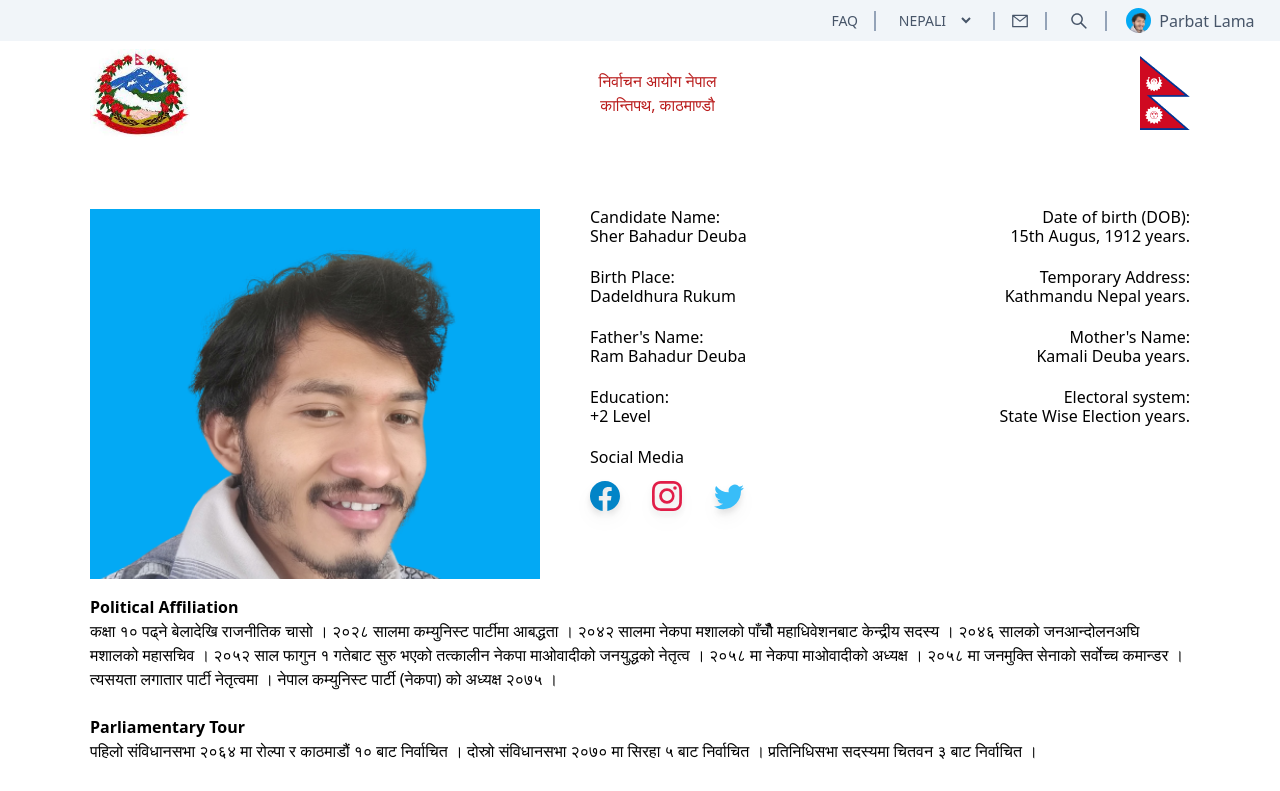
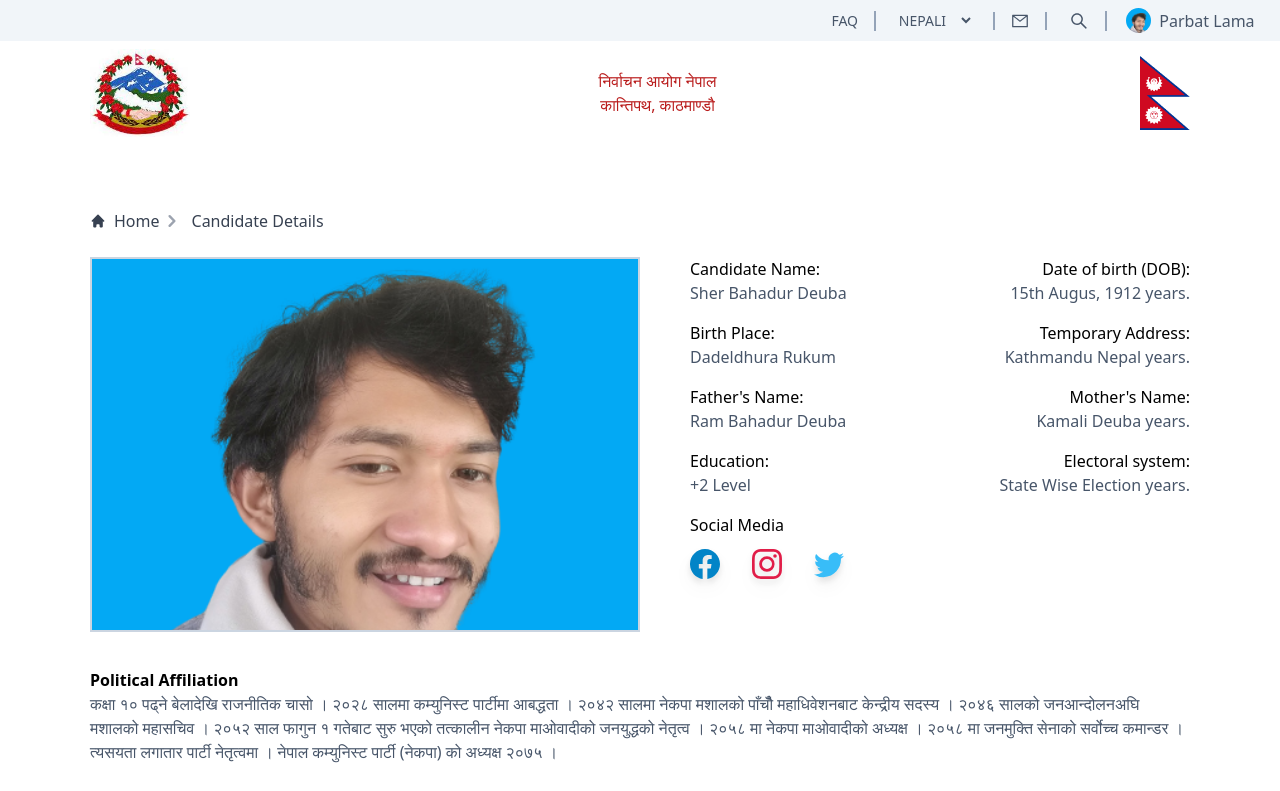
Before and after one commit to lamaparbat/BLOCKCHAIN-ELECTION-DAPP, a Next.js app in the folder client/: page /candidate/details in a window 1280 px wide. Shown: the top 791 px of the page. Built offline with nearby package versions, Linux system fonts and the light colour scheme; a web font is replaced by a local one.

Commit message:
optimizing hot vote count ui

```diff
--- /dev/null
+++ b/client/components/BreadCrumb.tsx
@@ -0,0 +1,31 @@
+import React from 'react';
+import { useRouter } from 'next/router';
+
+const BreadCrumb = () => {
+ // router instance
+ const router = useRouter();
+
+ const navigate = (e) => {
+  e.preventDefault();
+  router.push("/");
+ }
+
+ return (
+  <div className="flex justify-start items-center ">
+   <div className="inline-flex items-center">
+    <span onClick={navigate} className="inline-flex items-center font-medium text-gray-700 hover:text-gray-900 dark:text-gray-400 dark:hover:text-white cursor-pointer text-md">
+     <svg className="w-4 h-4 mr-2" fill="currentColor" viewBox="0 0 20 20" xmlns="http://www.w3.org/2000/svg"><path d="M10.707 2.293a1 1 0 00-1.414 0l-7 7a1 1 0 001.414 1.414L4 10.414V17a1 1 0 001 1h2a1 1 0 001-1v-2a1 1 0 011-1h2a1 1 0 011 1v2a1 1 0 001 1h2a1 1 0 001-1v-6.586l.293.293a1 1 0 001.414-1.414l-7-7z"></path></svg>
+     Home
+    </span>
+   </div>
+   <div>
+    <div className="flex items-center">
+     <svg className="w-6 h-6 text-gray-400" fill="currentColor" viewBox="0 0 20 20" xmlns="http://www.w3.org/2000/svg"><path fill-rule="evenodd" d="M7.293 14.707a1 1 0 010-1.414L10.586 10 7.293 6.707a1 1 0 011.414-1.414l4 4a1 1 0 010 1.414l-4 4a1 1 0 01-1.414 0z" clip-rule="evenodd"></path></svg>
+     <span className="ml-1 text-md cursor-pointer font-medium text-gray-700 hover:text-gray-900 md:ml-2 dark:text-gray-400 dark:hover:text-white">Candidate Details</span>
+    </div>
+   </div>
+  </div>
+ )
+}
+
+export default BreadCrumb
--- a/client/components/LiveCounterCard/CandidateCard.tsx
+++ b/client/components/LiveCounterCard/CandidateCard.tsx
@@ -21,7 +21,7 @@ const CandidateCard: React.FC<CandidateCardStruct> = (props) => {
 
  return (
   <div
-   className={`card__candidates py-1 pe-4 pb-2 rounded-1 cursor-pointer ${border} ${ishighlighted && 'bg-green-200 drop-shadow-md'}`}
+   className={`card__candidates py-1 pe-4 pb-2 rounded-1 cursor-pointer ${border} ${ishighlighted && 'bg-slate-50 drop-shadow-md'}`}
    onClick={() => openDetails(details)}
   >
    <div className='ml-4 mt-1 d-flex items-center justify-between'>
--- a/client/components/LiveCounterCard/LiveCounterCard.tsx
+++ b/client/components/LiveCounterCard/LiveCounterCard.tsx
@@ -8,7 +8,7 @@ import TickCircleIcon from '../TickCircleIcon';
 
 const LiveCounterCard: React.FC<LiveCounterCardStruct> = ({ type, data }): ReactElement => {
  return (
-  <div className='card__container h-fit min-[1140px]:w-[530px] max-[1140px]:w-100 mt-3 border border-1 border-slate-300 rounded-1 overflow-hidden'>
+  <div className='card__container bg-celebrationGif h-fit min-[1140px]:w-[530px] max-[1140px]:w-full mt-3 border border-1 border-slate-300 rounded-1 overflow-hidden'>
    <div className='card__title pl-4 pt-2 flex items-center bg-slate-100 border-l-0 border-r-0 border-t-0 border-b-2 border-black-500'>
     <h6>{type}</h6>
    </div>
@@ -19,7 +19,7 @@ const LiveCounterCard: React.FC<LiveCounterCardStruct> = ({ type, data }): React
       <div className='flex items-center'>
        <span className='text-xl me-4'>{data[0].candidateName}</span>
        {
-        true ? <TickCircleIcon /> : <FaRegDotCircle className='animate-ping text-danger absolute ml-[200px]' />
+        false ? <TickCircleIcon /> : <FaRegDotCircle className='animate-ping text-danger absolute ml-[200px]' />
        }
       </div>
       <h1 id='count'>{data[0].count}</h1>
--- a/client/constants/index.js
+++ b/client/constants/index.js
@@ -91,11 +91,14 @@ const VOTES = {
  }]
 }
 
+// custom style
 const BTM_BORDER_STYLE = "border-r-0 border-l-0 border-b-2 border-slate-100";
+const responsive = "lg:w-[1100px] w-full max-[1100px]:px-5 ";
 
 export {
  LANGUAGES,
  BTM_BORDER_STYLE,
  PARTIES,
- VOTES
+ VOTES,
+ responsive
 };
--- a/client/pages/candidate/details.tsx
+++ b/client/pages/candidate/details.tsx
@@ -3,8 +3,10 @@ import { useSelector } from 'react-redux';
 import { FaUserCircle } from 'react-icons/fa';
 import { BsFacebook, BsInstagram, BsTwitter } from 'react-icons/bs';
 import Navbar from '../../components/Navbar';
+import BreadCrumb from '../../components/BreadCrumb';
+import { responsive } from "../../constants/index";
 
-const details: React.FC = (): React.ReactElement => {
+const Details: React.FC = (): React.ReactElement => {
  // get selected candidate details from redux store
  const selectedCandidate = useSelector((state) => state);
  const { candidateReducer }: any | undefined = selectedCandidate;
@@ -13,14 +15,14 @@ const details: React.FC = (): React.ReactElement => {
  // custom field
  const FieldRow = ({ title1, title1Val, title2, title2Val }) => {
   return (
-   <div className='flex justify-between mb-3'>
+   <div className='flex justify-between mb-4'>
     <div>
-     <h5>{title1}:</h5>
-     <span className='relative -top-[5px]'>{title1Val}</span>
+     <h6>{title1}:</h6>
+     <span className='relative'>{title1Val}</span>
     </div>
     <div className='text-end'>
-     <h5>{title2}:</h5>
-     <span className='relative -top-[5px]'>{title2Val} years.</span>
+     <h6>{title2}:</h6>
+     <span className='relative'>{title2Val} years.</span>
     </div>
    </div>
   )
@@ -29,17 +31,22 @@ const details: React.FC = (): React.ReactElement => {
   <div className='mb-[50px]'>
    <Navbar /><br /><br /><br />
    <div className='w-full flex justify-center'>
-    <div className='lg:w-[1100px] flex justify-between rounded-1 flex-wrap'>
-     <div className='bg-slate-100 w-[450px] h-[370px] flex justify-center items-center overflow-hidden rounded-1'>
+    <div className={`${responsive} flex justify-start rounded-1`}>
+     <BreadCrumb />
+    </div>
+   </div><br />
+   <div className='w-full flex justify-center'>
+    <div className={`${responsive} flex justify-between rounded-1 flex-wrap`}>
+     <div className='bg-slate-100 w-[550px] h-[375px] mb-3 flex justify-center items-center overflow-hidden rounded-2 border-2 border-slate-300'>
       {true ? <img src={'/images/parbat.png'} alt={candidateName} height="100%" width="100%" /> : <FaUserCircle className='text-3xl text-slate-500' />}
      </div>
-     <div className='details w-[600px] -mt-[4px]'>
+     <div className='details w-[500px]'>
       <FieldRow title1="Candidate Name" title1Val="Sher Bahadur Deuba" title2="Date of birth (DOB)" title2Val="15th Augus, 1912" />
       <FieldRow title1="Birth Place" title1Val="Dadeldhura Rukum" title2="Temporary Address" title2Val="Kathmandu Nepal" />
       <FieldRow title1="Father's Name" title1Val="Ram Bahadur Deuba" title2="Mother's Name" title2Val="Kamali Deuba" />
       <FieldRow title1="Education" title1Val="+2 Level" title2="Electoral system" title2Val="State Wise Election" />
       <div>
-       <h5>Social Media</h5>
+       <h6>Social Media</h6>
        <div className='icons flex mt-3'>
         <BsFacebook className='cursor-pointer hover:scale-110 transition ease-in-out text-3xl drop-shadow-lg text-sky-600' />
         <BsInstagram className='cursor-pointer hover:scale-110 transition ease-in-out text-3xl drop-shadow-lg text-rose-600 ml-8' />
@@ -49,9 +56,9 @@ const details: React.FC = (): React.ReactElement => {
      </div>
     </div>
    </div>
-   <div className='w-full flex justify-center mt-1'>
-    <div className='lg:w-[1100px] pt-3'>
-     <h5 className='font-bold'>Political Affiliation</h5>
+   <div className={`flex justify-center mt-3`}>
+    <div className={`${responsive} pt-3`}>
+     <h5 className='font-bold '>Political Affiliation</h5>
      <span>कक्षा १० पढ्ने बेलादेखि राजनीतिक चासो । २०२८ सालमा कम्युनिस्ट पार्टीमा आबद्धता । २०४२ सालमा नेकपा मशालको पाँचौँ महाधिवेशनबाट केन्द्रीय सदस्य । २०४६ सालको जनआन्दोलनअघि मशालको महासचिव ।
       २०५२ साल फागुन १ गतेबाट सुरु भएको तत्कालीन नेकपा माओवादीको जनयुद्धको नेतृत्व । २०५८ मा नेकपा माओवादीको अध्यक्ष । २०५८ मा जनमुक्ति सेनाको सर्वोच्च कमान्डर ।
       त्यसयता लगातार पार्टी नेतृत्वमा । नेपाल कम्युनिस्ट पार्टी (नेकपा) को अध्यक्ष २०७५ ।</span><br /><br />
@@ -67,4 +74,4 @@ const details: React.FC = (): React.ReactElement => {
  )
 }
 
-export default details;
+export default Details;
--- a/client/styles/globals.css
+++ b/client/styles/globals.css
@@ -8,10 +8,9 @@
   font-family: 'Space Mono', monospace;
 }
 
-
-
-
-
+span, p {
+  color: rgb(71 85 105);
+}
 
 
 /* animated border styling */
--- a/client/tailwind.config.js
+++ b/client/tailwind.config.js
@@ -5,7 +5,11 @@ module.exports = {
     "./components/**/*.{js,ts,jsx,tsx}",
   ],
   theme: {
-    extend: {},
+    extend: {
+      backgroundImage: {
+        'celebrationGif': "url('/images/giphy.gif')"
+      }
+    },
   },
   plugins: [],
 }
```
Also changed, not shown: client/public/images/giphy.gif (added).
